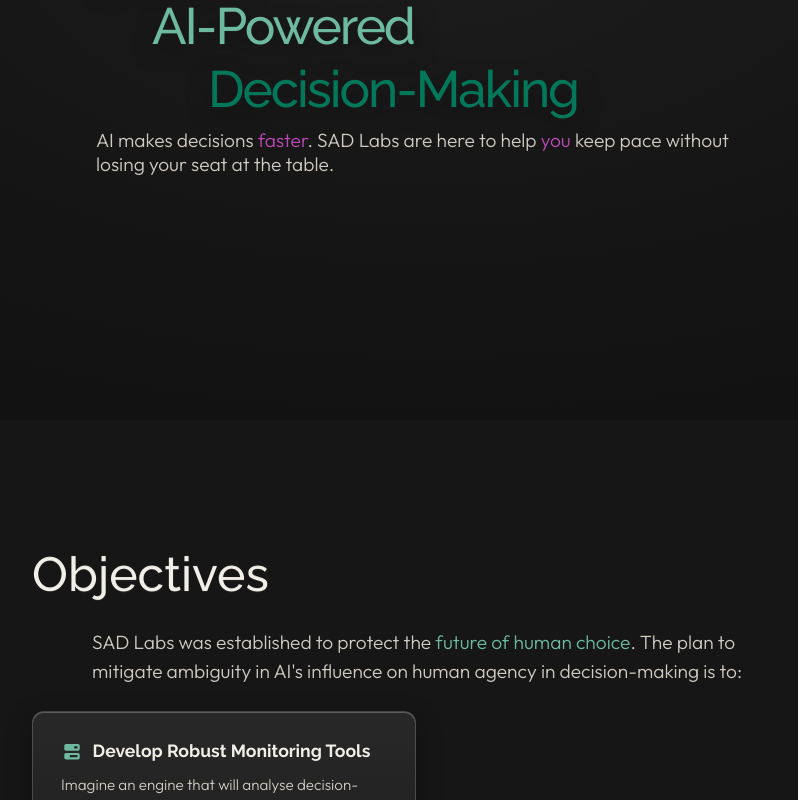
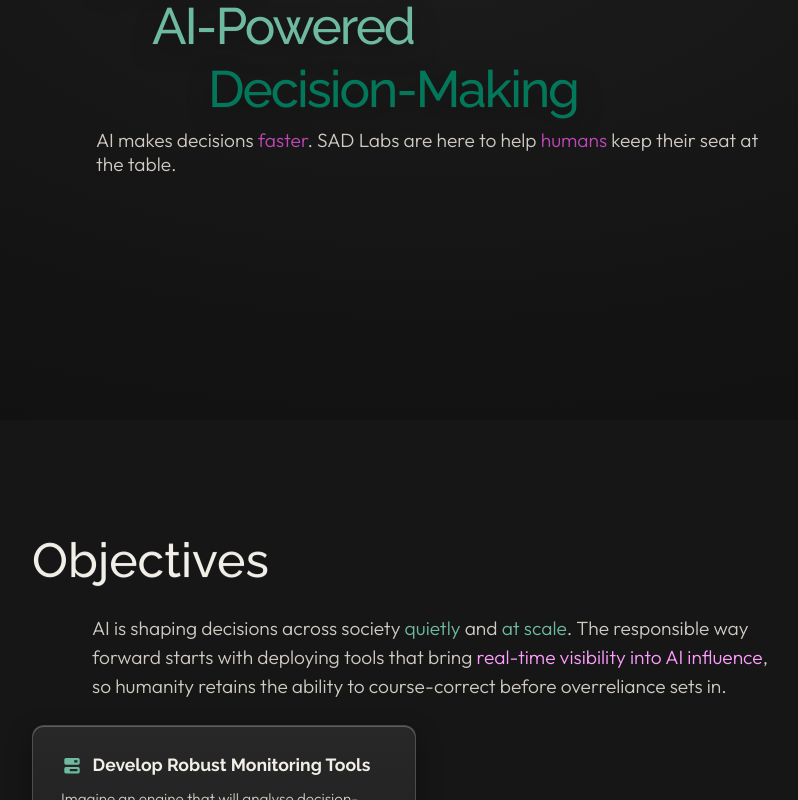
Before and after one commit to nowemoore/sad, a Next.js app in the folder page/sad-labs-next/: page /sad/ in a window 1280 px wide. Shown: the part 380-1180 px from the top of the page, without its empty margins (208-1006 px from the left). Built offline with nearby package versions, Linux system fonts and the light colour scheme.

Commit message:
content corrections

```diff
--- a/page/sad-labs-next/src/app/views/Approach.tsx
+++ b/page/sad-labs-next/src/app/views/Approach.tsx
@@ -9,7 +9,7 @@
       <div className="section-container">
         <h1 className="section-title from-bottom">In Search of the Solution</h1>
         <p className="section-text from-bottom">
-          Identifying metrics for gradual disempowerment depends on distinguishing helpful AI-augmented decision-making from harmful displacement of choice. <span style={{ color: "var(--accent-sage)" }}>SAD Labs proposes two principles for an effective investigative model:</span>
+          Identifying metrics for gradual disempowerment depends on distinguishing helpful AI-augmented decision-making from harmful displacement of choice. <span style={{ color: "var(--accent-sage)" }}>SAD Labs proposes two methods for an effective investigative model:</span>
         </p>
         <div className={styles.horizontalGrid} style={{ gridTemplateColumns: '1fr 1fr' }}>
           <div className={styles.approachItem}>
--- a/page/sad-labs-next/src/app/views/Hero.tsx
+++ b/page/sad-labs-next/src/app/views/Hero.tsx
@@ -54,8 +54,7 @@
           AI makes decisions{" "}
           <span style={{ color: "var(--accent-magenta)" }}>faster</span>. SAD Labs
           are here to help{" "}
-          <span style={{ color: "var(--accent-magenta)" }}>you</span> keep pace
-          without losing your seat at the table.
+          <span style={{ color: "var(--accent-magenta)" }}>humans</span> keep their seat at the table.
         </span>
       </div>
     </section>
--- a/page/sad-labs-next/src/app/views/Objective.tsx
+++ b/page/sad-labs-next/src/app/views/Objective.tsx
@@ -21,12 +21,15 @@
           className="section-text from-bottom staggerItem"
           style={{ animationDelay: "75ms" }}
         >
-          SAD Labs was established to protect the{" "}
+          AI is shaping decisions across society {" "}
           <span style={{ color: "var(--accent-sage)" }}>
-            future of human choice
+            quietly
           </span>
-          . The plan to mitigate ambiguity in AI&apos;s influence on human agency
-          in decision-making is to:
+          {" "} and {" "}
+          <span style={{ color: "var(--accent-sage)" }}>
+            at scale
+          </span>
+          . The responsible way forward starts with deploying tools that bring <span style={{color: "var(--accent-magenta-soft)"}}>real-time visibility into AI influence</span>, so humanity retains the ability to course-correct before overreliance sets in.
         </p>
 
         {/* objective list */}
```
